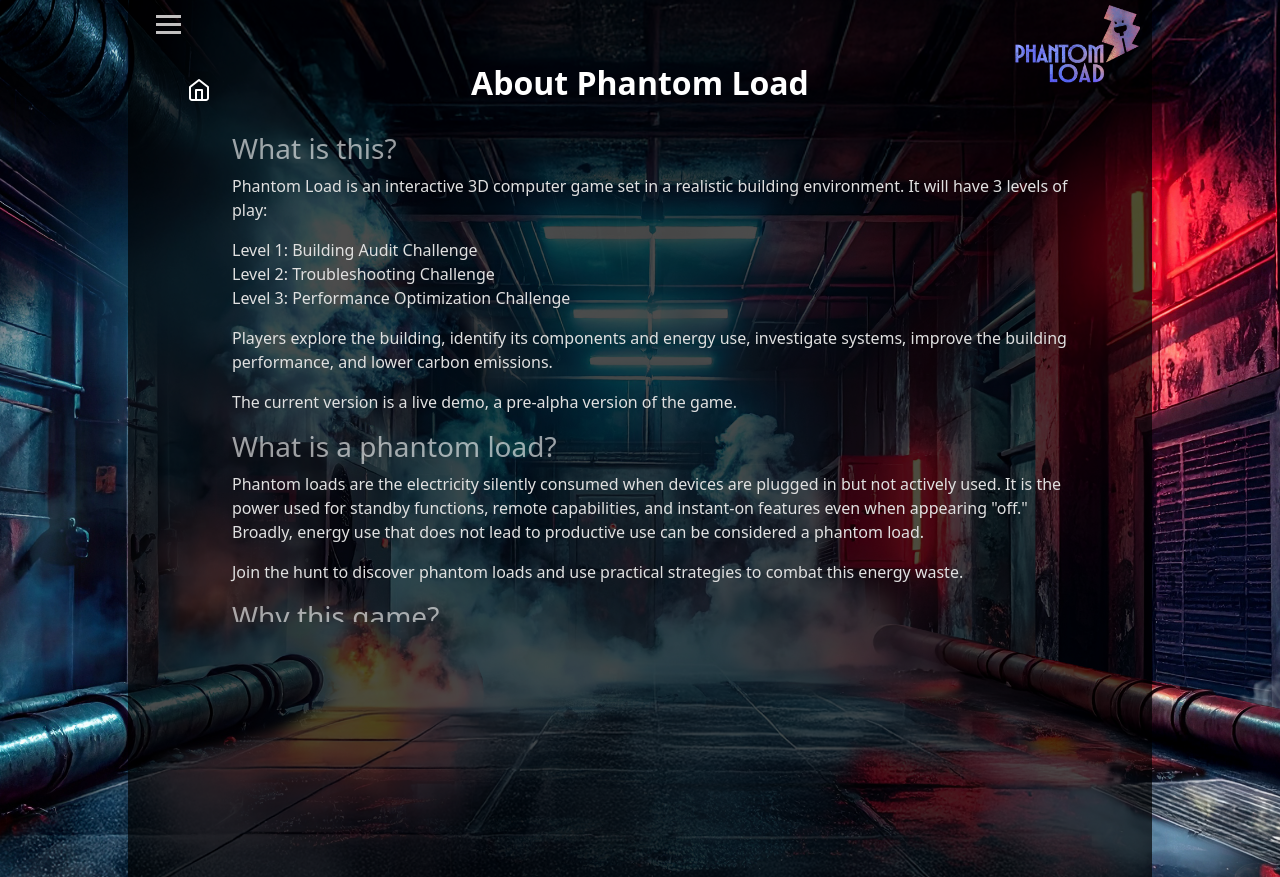
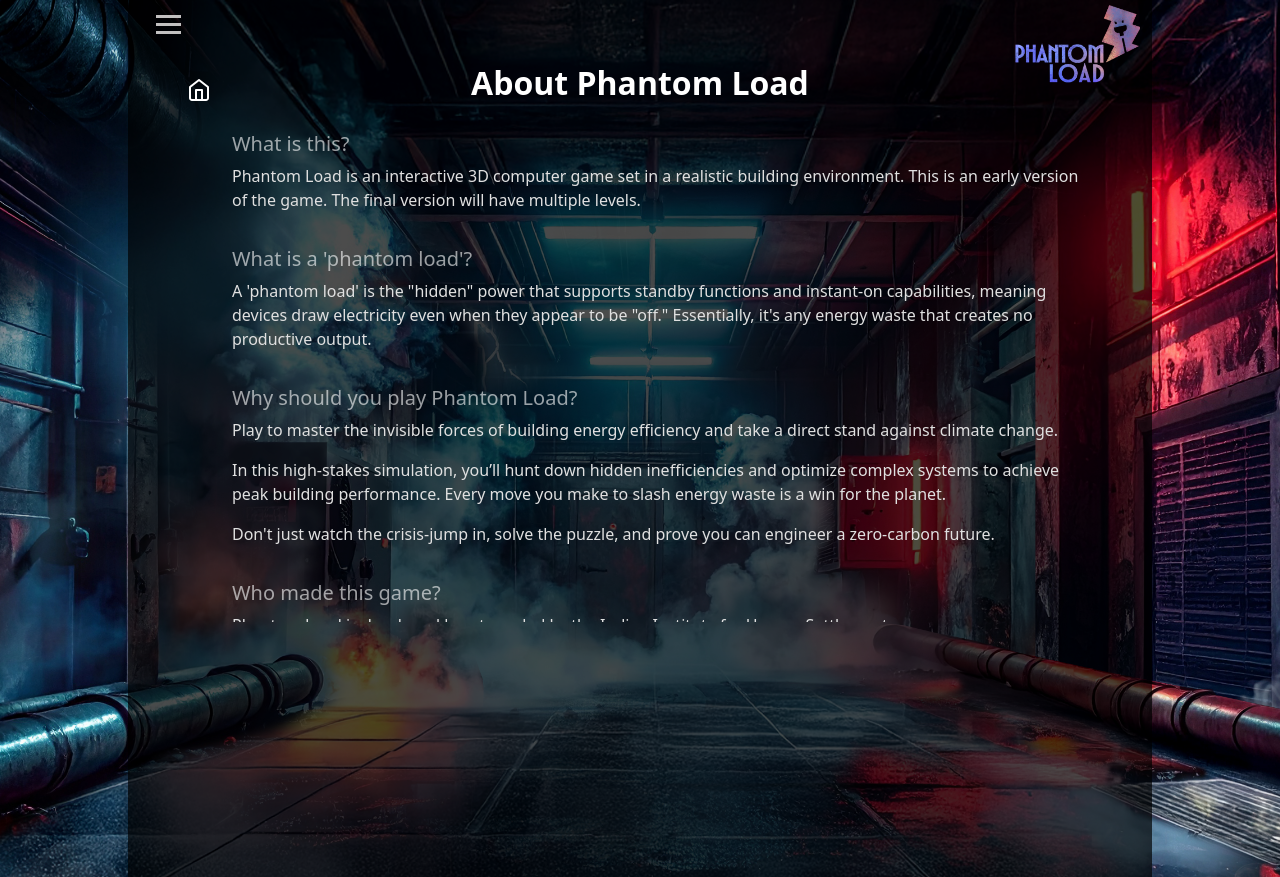
Before and after one commit to Anithaconsultant/hvac_login, a Django app: page /about/ in a window 1280 px wide. Shown: the top 877 px of the page. Run offline with Django 5.2, Linux system fonts and the light colour scheme; some libraries are stand-ins or nearby versions.

Commit message:
Feature: Changed about page,credits and refined message in login

```diff
--- a/phantomload_dev/accounts/views.py
+++ b/phantomload_dev/accounts/views.py
@@ -52,7 +52,8 @@
         if active_count >= settings.MAX_CONCURRENT_USERS:
             messages.error(
                 self.request,
-                "Maximum User Limit is reached. Please try later."
+                "Sorry. We have reached the maximum simultaneous user limit. Please try after some time.",
+                extra_tags="limit_error"
             )
             return redirect("account_login")
 
--- a/phantomload_dev/templates/about.html
+++ b/phantomload_dev/templates/about.html
@@ -25,38 +25,45 @@
     <div class="about-content">
         <h1 style="text-align: center;" class="auth-title">About Phantom Load</h1>
         <div class=" text-content">
-            <h3>What is this?</h3>
-            <p>
-                Phantom Load is an interactive 3D computer game set in a realistic building environment. It will have 3
-                levels of play:</p>
-            <p>
-                Level 1: Building Audit Challenge<br />
-                Level 2: Troubleshooting Challenge<br />
-                Level 3: Performance Optimization Challenge<br /></p>
-            <p>
-                Players explore the building, identify its components and energy use, investigate systems, improve the
-                building performance, and lower carbon emissions.
-            </p>
-            <p>The current version is a live demo, a pre-alpha version of the game. </p>
+            <div style="margin-bottom: 35px;">
+                <h5>What is this?</h5>
 
-            <h3>What is a phantom load?</h3>
-            <p>Phantom loads are the electricity silently consumed when devices are plugged in but not actively used. It
-                is the power used for standby functions, remote capabilities, and instant-on features even when
-                appearing "off." Broadly, energy use that does not lead to productive use can be considered a phantom
-                load. </p>
-            <p>Join the hunt to discover phantom loads and use practical strategies to combat this energy waste.</p>
+                <p>Phantom Load is an interactive 3D computer game set in a realistic building environment. This is an
+                    early
+                    version of the game. The final version will have multiple levels. </p>
+            </div>
+            <div style="margin-bottom: 35px;">
+                <h5>What is a 'phantom load'?</h5>
+                <p>A 'phantom load' is the "hidden" power that supports standby functions and instant-on capabilities,
+                    meaning devices draw electricity even when they appear to be "off." Essentially, it's any energy
+                    waste
+                    that creates no productive output. </p>
+            </div>
+            <div style="margin-bottom: 35px;">
+                <h5>Why should you play Phantom Load? </h5>
+                <p>Play to master the invisible forces of building energy efficiency and take a direct stand against
+                    climate
+                    change.</p>
+                <p>In this high-stakes simulation, you’ll hunt down hidden inefficiencies and optimize complex systems
+                    to
+                    achieve peak building performance. Every move you make to slash energy waste is a win for the
+                    planet.
+                </p>
+                <p>Don't just watch the crisis-jump in, solve the puzzle, and prove you can engineer a zero-carbon
+                    future.
+                </p>
+            </div>
+            <div style="margin-bottom: 35px;">
 
-            <h3>Why this game?</h3>
-            <p>The game transforms how we understand building science and energy flows by making the invisible visible.
-                This hands-on approach creates a fundamentally different learning experience than typical educational
-                settings, where building systems are taught as theoretical concepts. The game cultivates practical
-                skills needed to spot inefficiencies and implement effective solutions—bridging the gap between
-                classroom concepts and professional application. This can help players to make meaningful contributions
-                to building performance improvement from day one in their careers.</p>
-            <h3>Who is involved?</h3>
-            <p>Phantom Load is developed by a team led by the Indian Institute for Human Settlements. </p>
-            <p>This work is openly licensed via CC BY NC ND 4.0.</p>
-            <div><img src="{% static 'images/about.png' %}" alt="Phantom Load Logo" width="150" height="50"></div>
+                <h5>Who made this game?</h5>
+                <p>Phantom Load is developed by a team led by the Indian Institute for Human Settlements. </p>
+            </div>
+            <div style="margin-bottom: 35px;">
+                <h5>Copyrights</h5>
+                <p>Copyright © 2025 Indian Institute for Human Settlements </p>
+                <p>Made available via CC BY-NC-ND 4.0.</p>
+                <div><img src="{% static 'images/about.png' %}" alt="Phantom Load Logo" width="150" height="50"></div>
+            </div>
         </div>
     </div>
 </div>
--- a/phantomload_dev/templates/account/login.html
+++ b/phantomload_dev/templates/account/login.html
@@ -19,11 +19,14 @@
       <!-- ================= SERVER LIMIT ERROR ================= -->
       {% if messages %}
       {% for message in messages %}
+      {% if 'limit_error' in message.tags %}
       <div class="alert alert-danger" id="server-limit-error">
         {{ message }}
       </div>
+      {% endif %}
       {% endfor %}
       {% endif %}
+
 
       <!-- ================= INVALID LOGIN ERROR ================= -->
       {% if form.non_field_errors %}
@@ -56,8 +59,7 @@
           </button>
         </div>
 
-        <a href="{% url 'account_reset_password' %}" class="auth-link"
-           style="float:right;margin-top:10px;">
+        <a href="{% url 'account_reset_password' %}" class="auth-link" style="float:right;margin-top:10px;">
           Forgot Password?
         </a>
       </form>
--- a/phantomload_dev/templates/home.html
+++ b/phantomload_dev/templates/home.html
@@ -20,7 +20,7 @@
         <p>Click on the menu icon at the top left corner of this screen for more information.</p>
         <p> Click on the '<b>Play Now</b>' button to experience the alpha version of Phantom Load.</p>
         <!--p> Downloads will be made available later. </p>-->
-        <div class="items-container"><a target="_blank" class="auth-link" href="https://dev.phantom-load.in/webgl/">
+        <div class="items-container"><a target="_blank" class="auth-link" style="text-decoration: none;" href="https://phantom-load.in/demo/Integrated_Build/">
             <div class="auth-btn" style="text-align: center;">Play Now</div>
           </a>
         </div>
```
Also changed, not shown: phantomload_dev/templates/account/email/email_confirmation_signup_message.html (+13 -9 lines), phantomload_dev/templates/credits.html (+42 -34 lines). Lines whose indentation alone changed are shown as unchanged.
